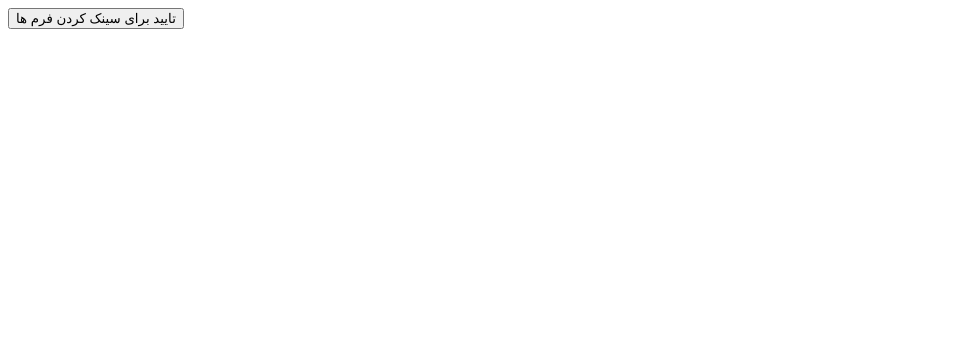
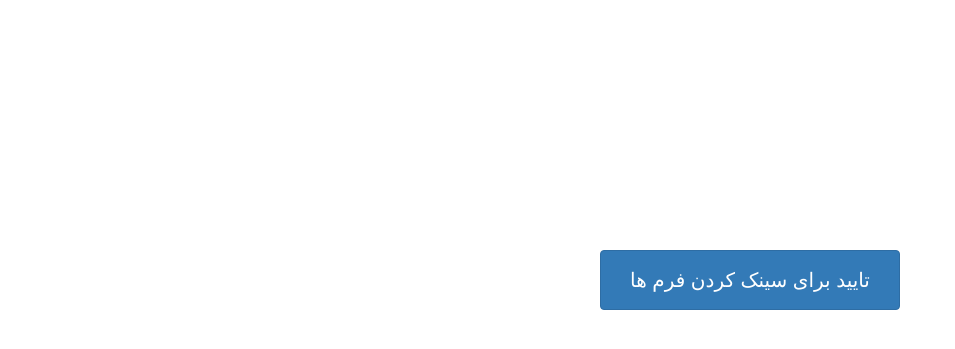
Before and after one commit to yas3in/health-agent, a Django app: page /reports/add/ in a window 1280 px wide. Shown: the top 349 px of the page, without its empty margins (0-955 px from the left). Run offline with Django 4.2, Linux system fonts and the light colour scheme; a user stored in the database is signed in; some libraries are stand-ins or nearby versions.

Commit message:
feat: create snyc data page html

```diff
--- a/apps/report/views/front.py
+++ b/apps/report/views/front.py
@@ -1,6 +1,6 @@
 from time import sleep
 from django.http import HttpResponse
-from django.shortcuts import render
+from django.shortcuts import render, redirect
 from django.contrib.auth.decorators import login_required
 from django.contrib.admin.views.decorators import staff_member_required
 
@@ -42,7 +42,6 @@ def add_report_to_django(request):
     if request.method == "GET":
         return render(request, "report/add_form.html")
     if request.method == "POST":
-        sleep
         check = main()
         if check:
-            return render(request, "report/add_form.html")
+            return redirect("admin")
--- a/templates/report/add_form.html
+++ b/templates/report/add_form.html
@@ -5,14 +5,57 @@
 <head>
     <meta charset="UTF-8">
     <meta name="viewport" content="width=device-width, initial-scale=1.0">
+    <link rel="stylesheet" href="https://maxcdn.bootstrapcdn.com/bootstrap/3.4.1/css/bootstrap.min.css">
+    <script src="https://ajax.googleapis.com/ajax/libs/jquery/3.7.1/jquery.min.js"></script>
+    <script src="https://maxcdn.bootstrapcdn.com/bootstrap/3.4.1/js/bootstrap.min.js"></script>
     <title>Sync data Page</title>
+    <style>
+        button {
+            justify-items: center;
+            margin-left: 600px;
+            margin-top: 250px;
+            width: 300px; /* تنظیم عرض دکمه */
+            height: 60px; /* تنظیم ارتفاع دکمه */
+            font-size: 20px !important; /* افزایش اندازه متن */
+            padding: 15px 30px; /* تنظیم فاصله درون دکمه */
+        }
+        Button:disabled {
+            background-color: #ccc; /* رنگ دکمه وقتی غیرفعال است */
+            cursor: not-allowed; /* تغییر نشانگر موس */
+        }
+    </style>
 </head>
 <body>
     <form action="" method="post">
         {% csrf_token %}
-        <button>
-            تایید برای سینک کردن فرم ها
-        </button>
+        <button id="myButton" type="button" class="btn btn-primary"  onclick="handleClick()">تایید برای سینک کردن فرم ها</button>
     </form>
 </body>
+
+<script>
+   let lastClickTime = 0;
+
+// تابعی برای مدیریت کلیک
+function handleClick() {
+    const currentTime = new Date().getTime(); // زمان کنونی (بر حسب میلی‌ثانیه)
+
+    // اگر 5 دقیقه از آخرین کلیک گذشته باشد
+    if (currentTime - lastClickTime >= 300000) { // 300000 میلی‌ثانیه = 5 دقیقه
+        alert("5 دقیقه دیگر میتوانید دوباره داده هارا همگام کنید");
+
+        // به روز رسانی زمان آخرین کلیک
+        lastClickTime = currentTime;
+
+        // غیرفعال کردن دکمه
+        document.getElementById("myButton").disabled = true;
+
+        // فعال کردن دکمه بعد از 5 دقیقه
+        setTimeout(function() {
+            document.getElementById("myButton").disabled = false;
+        }, 300000); // 5 دقیقه (300000 میلی‌ثانیه)
+    } else {
+        alert("لطفاً منتظر بمانید. باید 5 دقیقه از آخرین کلیک گذشته باشد.");
+    }
+}
+</script>
 </html>
```
